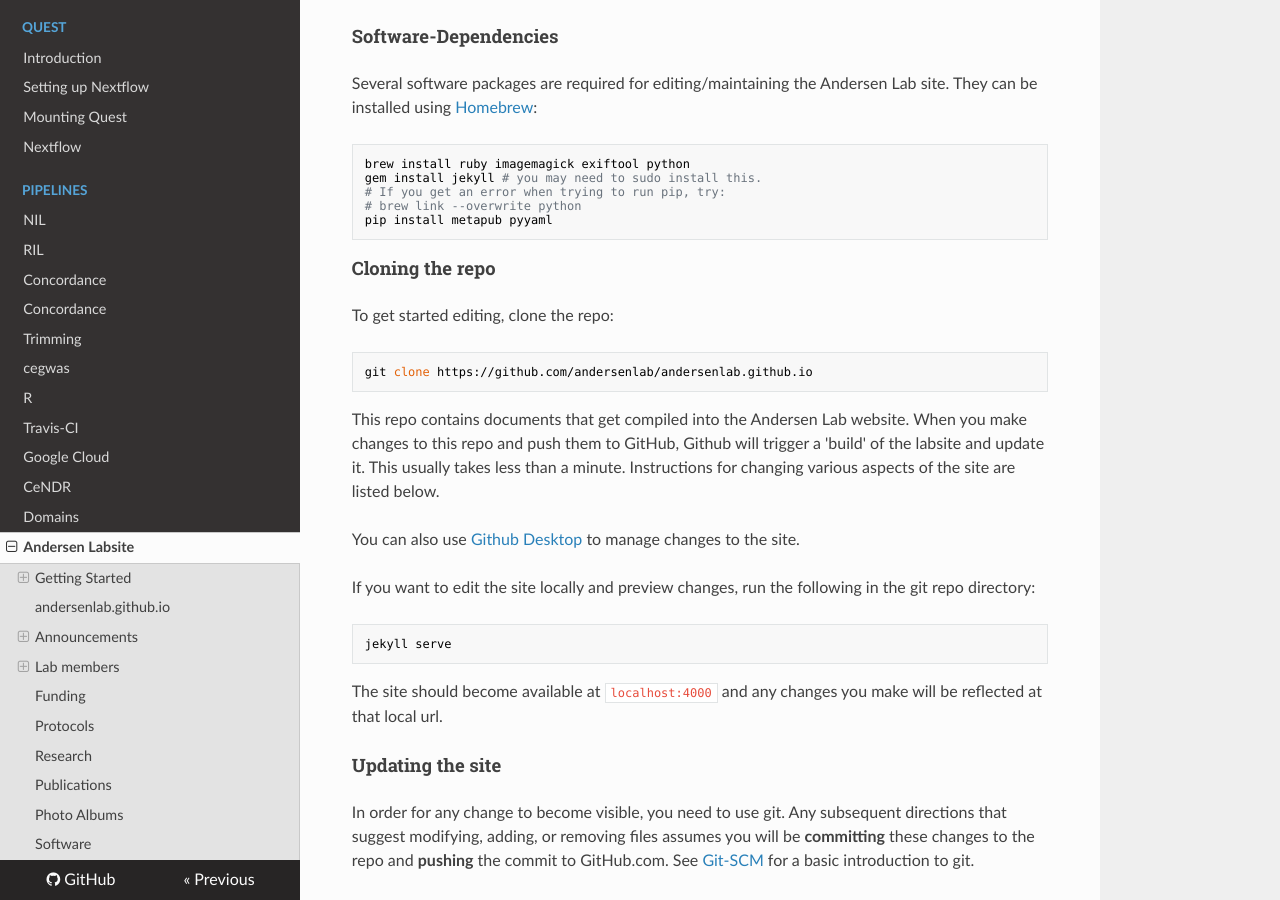
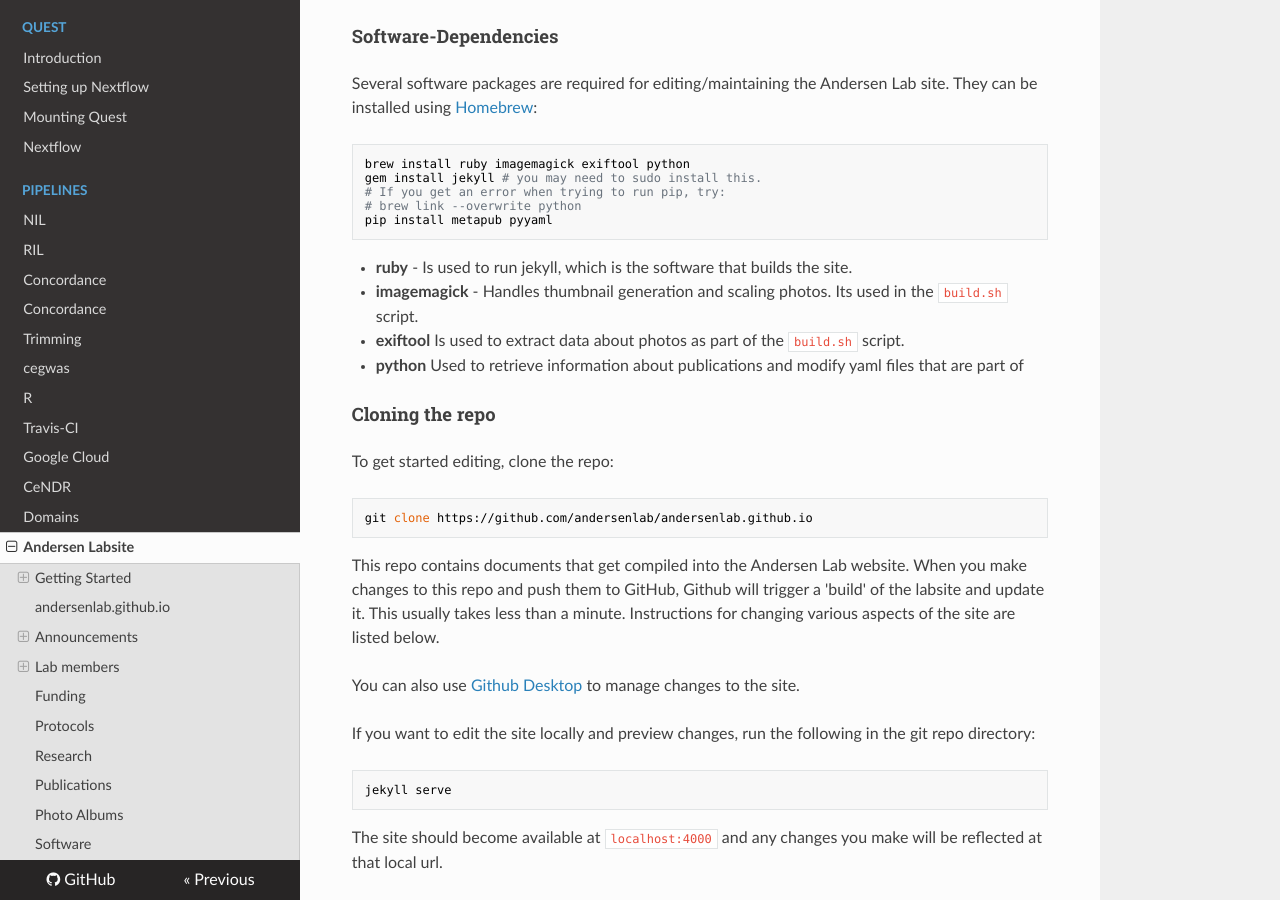
Before and after one commit to AndersenLab/dry-guide, an MkDocs documentation site: the page built from docs/labsite.md, in a window 1280 px wide and 900 px high, scrolled down 804 px. Built offline with MkDocs 1.6.1, drawn with Linux system fonts in a browser that asks for light colours; nearby versions of some CDN libraries; old or Windows-style settings are respelled for this version of MkDocs.

Commit message:
Update labsite

````diff
--- a/docs/labsite.md
+++ b/docs/labsite.md
@@ -17,6 +17,11 @@ gem install jekyll # you may need to sudo install this.
 # brew link --overwrite python
 pip install metapub pyyaml
 ```
+
+* __ruby__ - Is used to run jekyll, which is the software that builds the site.
+* __imagemagick__ - Handles thumbnail generation and scaling photos. Its used in the `build.sh` script.
+* __exiftool__ Is used to extract data about photos as part of the `build.sh` script.
+* __python__ Used to retrieve information about publications and modify yaml files that are part of
 
 #### Cloning the repo
 
````
